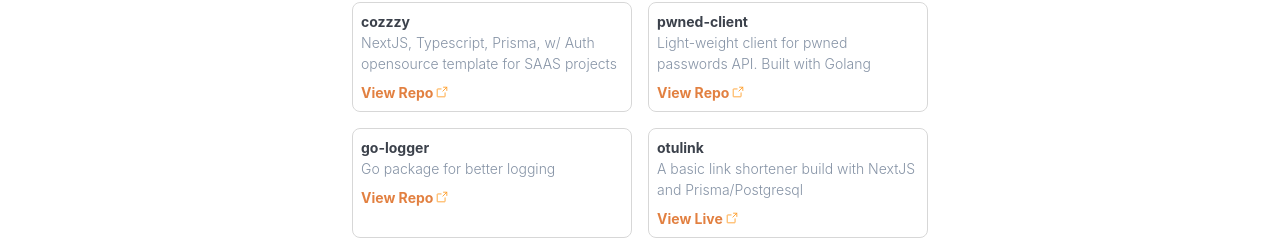
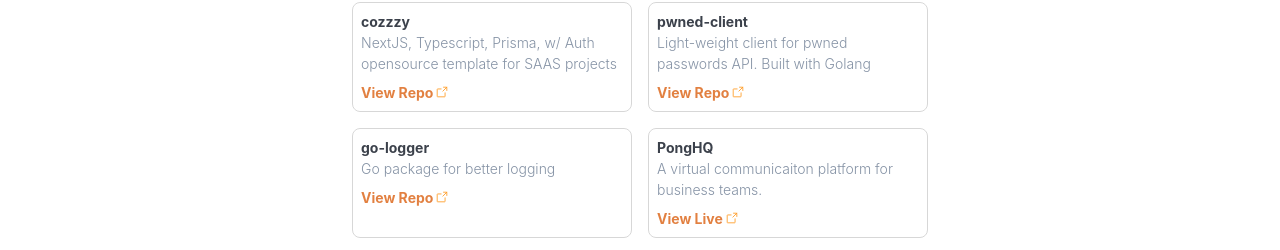
Before and after one commit to masonschafercodes/masonschafercodes-portfolio, a Next.js app: page / in a window 1280 px wide. Shown: the part 554-804 px from the top of the page. Built offline with nearby package versions, Linux system fonts and the light colour scheme.

Commit message:
chore(projects): update projects

```diff
--- a/featured_work_data/featuredWorkData.js
+++ b/featured_work_data/featuredWorkData.js
@@ -20,10 +20,10 @@
     link: "https://github.com/masonschafercodes/go-logger",
   },
   {
-    featuredWorkTitle: "otulink",
+    featuredWorkTitle: "PongHQ",
     featuredWorkDescription:
-      "A basic link shortener build with NextJS and Prisma/Postgresql",
+      "A virtual communicaiton platform for business teams.",
     linkText: "View Live",
-    link: "https://www.otulink.app/",
+    link: "https://www.ponghq.com/",
   },
 ];
```
